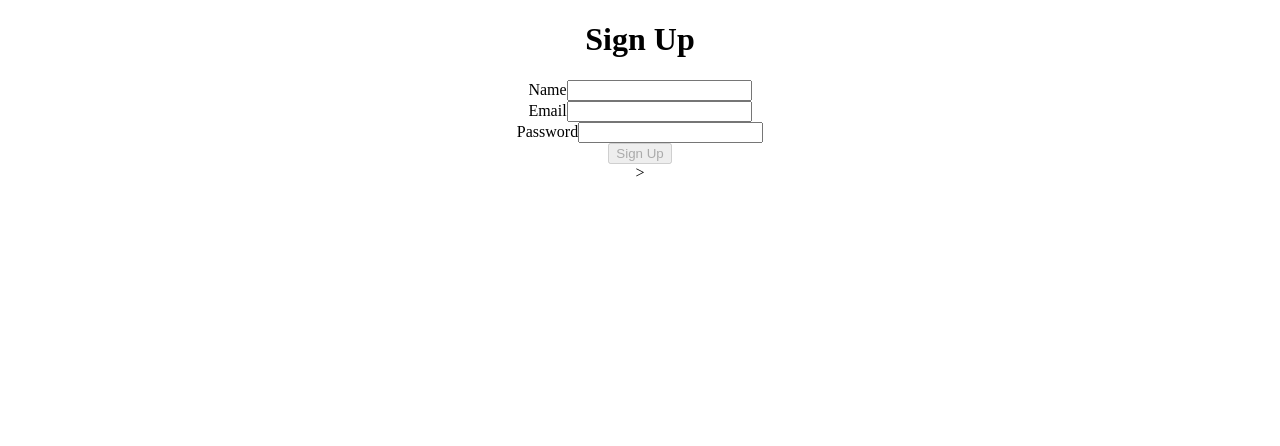
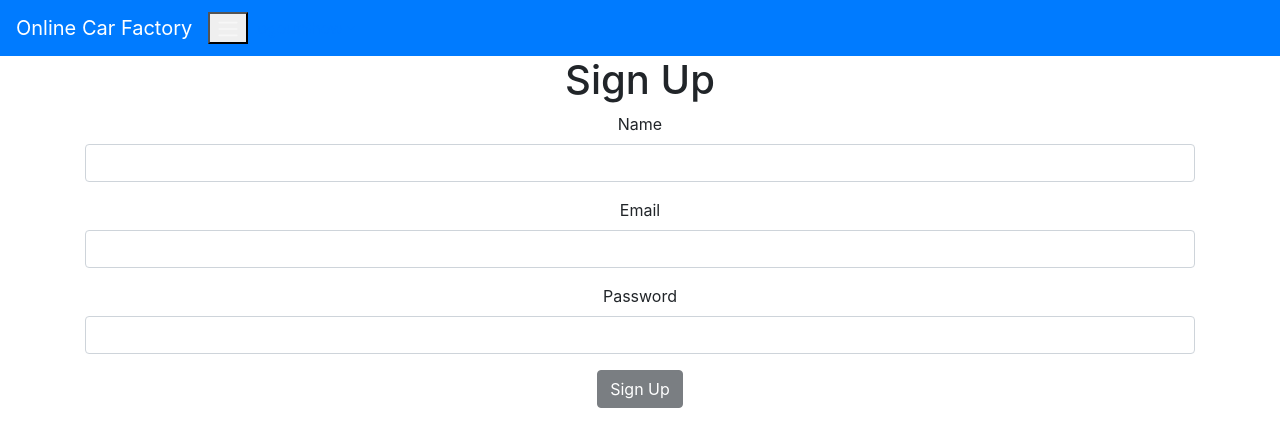
Before and after one commit to SekulKamberov/CarFactory, an Angular app in the folder CarFactory-Client/: page /signup in a window 1280 px wide. Shown: the top 446 px of the page. Built offline with nearby package versions, Linux system fonts and the light colour scheme; sample sign-in values are in the browser's storage.

Commit message:
navigation component ready
navigation component ready

```diff
--- a/CarFactory-Client/angular.json
+++ b/CarFactory-Client/angular.json
@@ -28,7 +28,9 @@
               "src/assets"
             ],
             "styles": [
-              "src/styles.css"
+              "src/styles.css",
+              "node_modules/bootstrap/dist/css/bootstrap.min.css",
+              "node_modules/ngx-toastr/toastr.css"
             ],
             "scripts": []
           },
--- a/CarFactory-Client/package.json
+++ b/CarFactory-Client/package.json
@@ -19,7 +19,12 @@
     "@angular/platform-browser": "~11.0.9",
     "@angular/platform-browser-dynamic": "~11.0.9",
     "@angular/router": "~11.0.9",
+    "@ng-bootstrap/ng-bootstrap": "^9.0.2",
+    "bootstrap": "^4.6.0",
+    "jquery": "^3.5.1",
     "jwt-decode": "^3.1.2",
+    "ngx-bootstrap": "^6.2.0",
+    "ngx-bootstrap-alert": "0.0.1-3",
     "ngx-toastr": "^13.2.0",
     "rxjs": "~6.6.0",
     "tslib": "^2.0.0",
--- a/CarFactory-Client/src/app/app.component.html
+++ b/CarFactory-Client/src/app/app.component.html
@@ -1,5 +1,7 @@
  <div style="text-align:center">
-   <div id="content">
+  <app-navigation></app-navigation>
+
+  <div id="content">
      <router-outlet></router-outlet>
    </div>
  </div>
--- a/CarFactory-Client/src/app/authentication/signin/signin.component.html
+++ b/CarFactory-Client/src/app/authentication/signin/signin.component.html
@@ -31,4 +31,4 @@
 
    <button type="submit" class="btn btn-dark" [disabled]="loginForm.form.invalid">Sign In</button>
   </form>
-</div>>
+</div>
--- a/CarFactory-Client/src/app/authentication/signup/signup.component.html
+++ b/CarFactory-Client/src/app/authentication/signup/signup.component.html
@@ -45,4 +45,4 @@
         <button type="submit" class="btn btn-dark" [disabled]="registerForm.form.invalid">Sign Up</button>
     </form>
 
-</div>>
+</div>
--- /dev/null
+++ b/CarFactory-Client/src/app/navigation/navigation.component.html
@@ -0,0 +1,37 @@
+<nav class="navbar navbar-expand-lg navbar-dark bg-primary">
+  <a class="navbar-brand" routerLink="/home">Online Car Factory</a>
+  <button class="navbar-toggle"
+          type="button" data-togle="collapse" data-target="#navbarColor01"
+          aria-controls="navbarColor01" aria-expanded="false"
+          aria-label="Toggle navigation">
+            <span class="navbar-toggler-icon"></span>
+  </button>
+
+  <div class="collapse navbar-collapse" id="navbarColor01">
+
+    <ul class="navbar-nav mr-auto">
+        <li *ngIf="!authService.isAuthenticated()" class="nav-item">
+            <a class="nav-Link" routerLink="/signin">Sign in</a>
+        </li>
+
+        <li *ngIf="!authService.isAuthenticated()" class="nav-item">
+            <a class="nav-Link" routerLink="/signup">Sign up</a>
+        </li>
+
+        <li *ngIf="authService.isAuthenticated()" class="nav-item">
+            <a class="nav-Link" (click)="logout()" href="javascript:void(0)">Logout</a>
+        </li>
+
+        <li *ngIf="authService.isAuthenticated()" (click)="expand()" [class]="dropdownLi">
+            <a class="nav-Link dropdown-toggle" id="dropdown01" data-toggle="dropdown"
+               aria-haspopup="true" aria-expanded="false" href="javascript:void(0)">Show</a>
+
+            <div [class]="dropdownMenu" aria-labelledby="dropdown01">
+                <a class="dropdown-item" routerLink="/car/all">All Cars</a>
+                <a class="dropdown-item" routerLink="/car/my">My Cars</a>
+                <a class="dropdown-item" routerLink="/car/create">Create</a>
+            </div>
+        </li>
+    </ul>
+  </div>
+</nav>
--- /dev/null
+++ b/CarFactory-Client/src/app/navigation/navigation.component.ts
@@ -0,0 +1,30 @@
+import { Component } from '@angular/core';
+import { AuthService } from '../authentication/auth.service';
+
+@Component({
+  selector: 'app-navigation',
+  templateUrl: './navigation.component.html',
+  styleUrls: ['./navigation.component.css']
+})
+export class NavigationComponent {
+  dropdownLi = 'nav-item dropdown'
+  dropdownMenu = 'dropdown-menu'
+
+  constructor(
+    public authService: AuthService
+    ) { }
+
+  logout()  {
+    this.authService.logout()
+  }
+
+  expand() {
+    this.dropdownLi.endsWith('show') ?
+    this.dropdownLi = 'nav-item dropdown' :
+    this.dropdownLi = 'nav-item dropdown show'
+
+    this.dropdownMenu.endsWith('show') ?
+    this.dropdownMenu = 'dropdown-menu' :
+    this.dropdownMenu = 'dropdown-menu show'
+  }
+}
--- a/CarFactory-Client/src/styles.css
+++ b/CarFactory-Client/src/styles.css
@@ -1 +1 @@
-/* You can add global styles to this file, and also import other style files */
+@import "~bootstrap/dist/css/bootstrap.css"
```
Also changed, not shown: CarFactory-Client/src/app/app.module.ts (+7 -1 lines), CarFactory-Client/src/app/navigation/navigation.component.css (added), CarFactory-Client/src/main.ts (line endings or trailing spaces), 2 other files (tests, documents, lock files or other folders).
